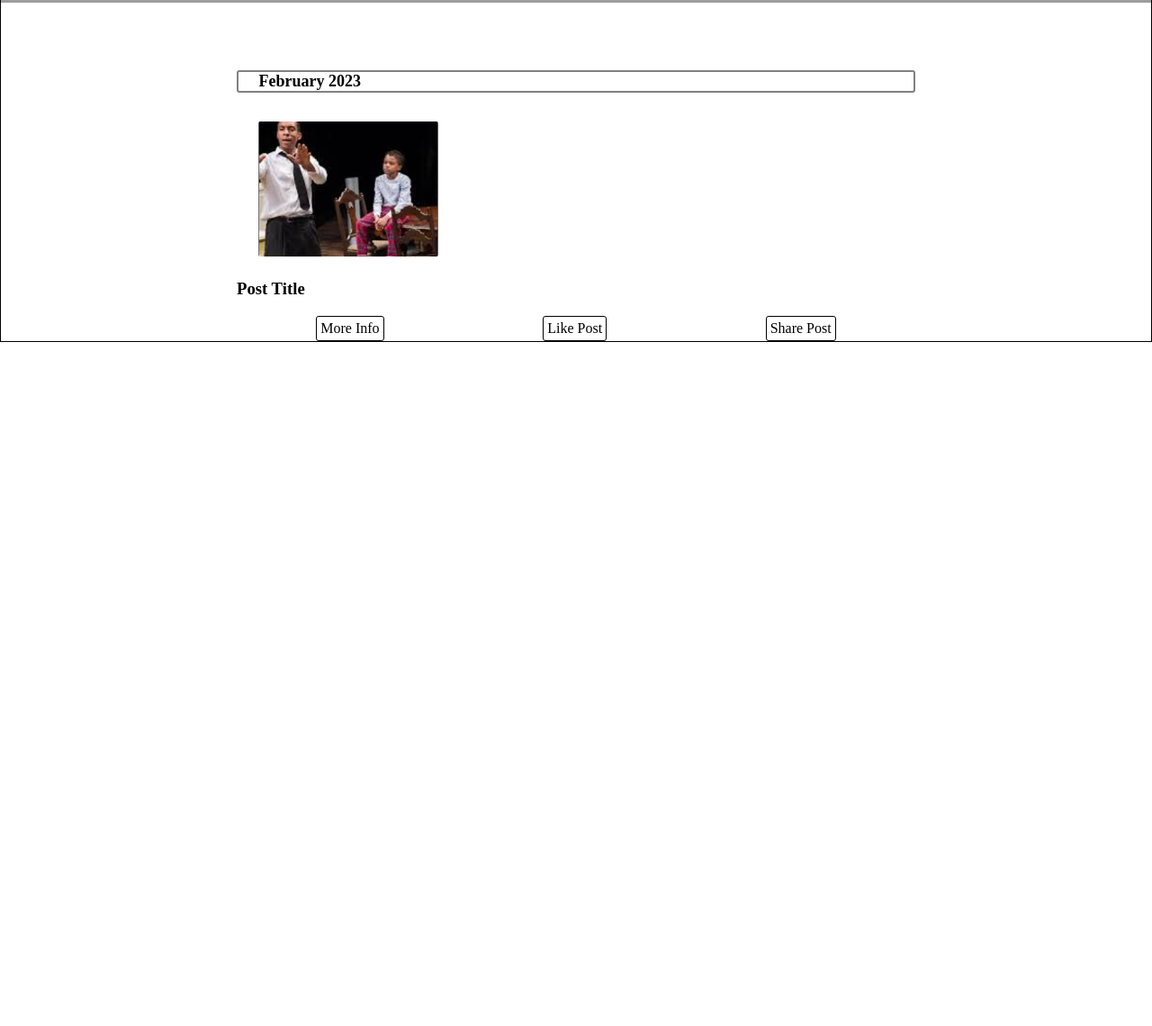
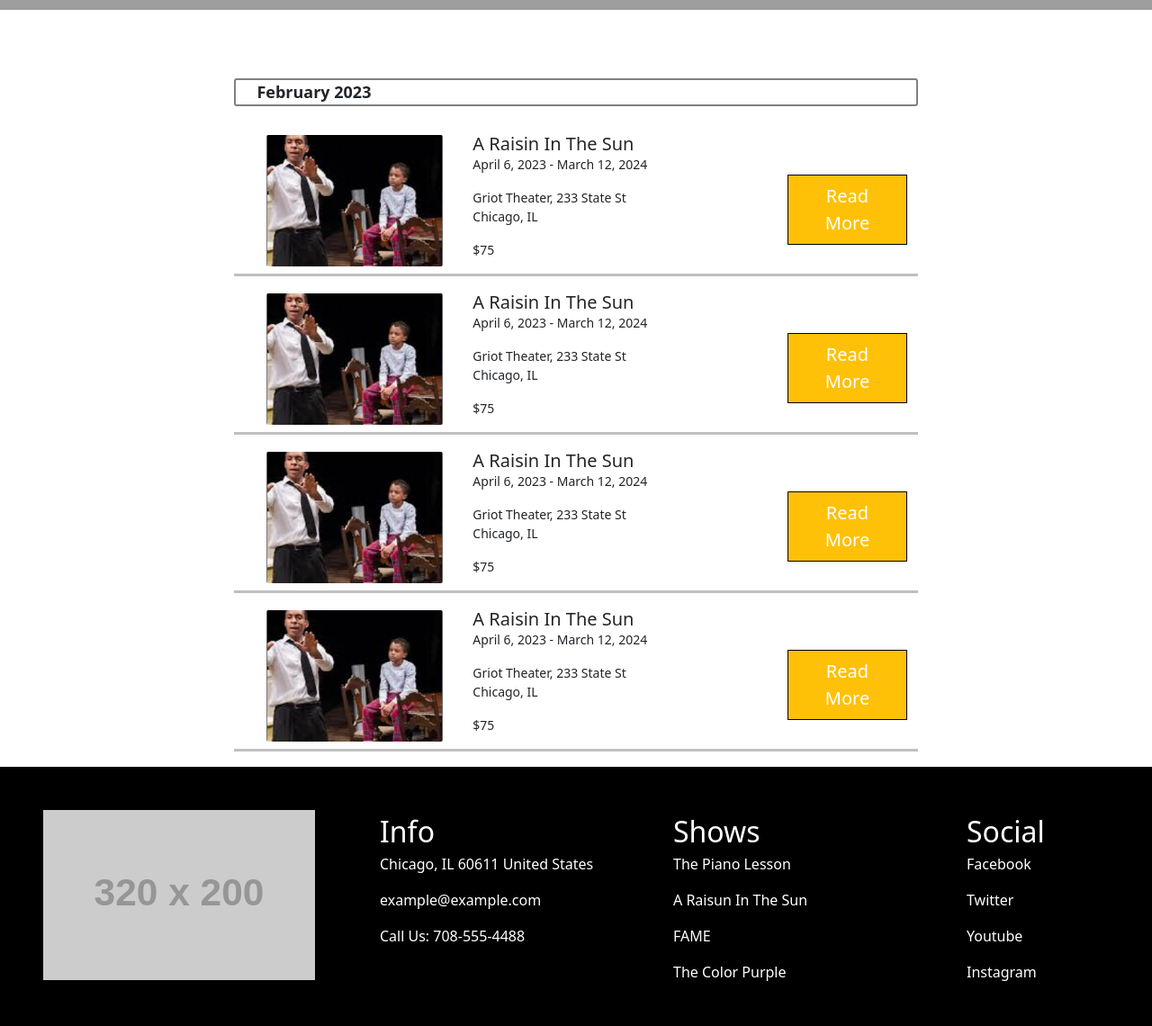
Before and after one commit to warmstrongsr/Week-1-Day-3, a plain HTML site: page Assignment/Griot_Theater.html in a window 1280 px wide. Shown: the part 689-1829 px from the top of the page at 90% size. Before the commit the page ends 1069 px from the top, so only its background shows below. Drawn offline with nearby package versions, Linux system fonts and the light colour scheme; grey boxes are pictures that could not be loaded; placeholder pictures from the web are drawn by us.

Commit message:
all but symbols assignment

```diff
--- a/Assignment/Griot_Theater.css
+++ b/Assignment/Griot_Theater.css
@@ -2,7 +2,7 @@ body {
     margin: 0px;
     margin-top: 0%;
     padding: 0%;
-    border: 1px solid black;
+    /* border: 1px solid red; */
     /* background-color: black;    */
 }
 
@@ -46,7 +46,7 @@ body {
     color: white;
     text-align: right;
     padding: 0px 29px;
-    text-decoration: none;
+    /* text-decoration: none; */
     list-style-type: none;
     float: right;
     margin: 0%;
@@ -79,6 +79,7 @@ main {
     display: flex;
     flex-direction: column;
     flex: wrap;
+    /* border: 2px solid red; */
     /* margin-top: -0%; */
 }
 
@@ -126,7 +127,7 @@ main {
     padding: em;
     margin-top: 10%;
     border-radius: 3px;
-    width: 750px;
+    width: 760px;
     margin-bottom: 4%;
     height: px;
     font-size: large;
@@ -154,3 +155,25 @@ main {
     color: lightblue;
     border-color: lightblue;
 }
+
+hr {
+    height: 4px;
+    color: black;
+}
+
+footer {
+    background-color: black;
+    height: 400px;
+    color: white;
+    /* border: 1px solid red; */
+}
+
+
+
+
+#Ftli1 {
+    font-size: xx-large;
+    color: white;
+    text-decoration: none;
+    margin-bottom: 10px;
+}
--- a/Assignment/Griot_Theater.html
+++ b/Assignment/Griot_Theater.html
@@ -9,7 +9,10 @@
         content="width=device-width, initial-scale=1, shrink-to-fit=no">
     <meta http-equiv="X-UA-Compatible" content="IE=edge">
     <!-- Bootstrap CSS v5.2.1 -->
-
+    <link rel="stylesheet"
+        href="https://cdn.jsdelivr.net/npm/bootstrap@5.3.0-alpha1/dist/css/bootstrap.min.css">
+    <link rel="stylesheet"
+        href="https://cdn.jsdelivr.net/npm/bootstrap@5.3.0-alpha1/dist/js/bootstrap.bundle.min.js">
     <link rel="stylesheet" href="Griot_Theater.css">
 
 </head>
@@ -19,11 +22,11 @@
     <header>
         <span class="flex-container">
                 <span><a id="GT" href="#">Griot Theater</a>
-                    <li id="navli"><a href="#">Contact</a></li>
-                    <li id="navli"><a href="#">Mission</a></li>
-                    <li id="navli"><a href="#">Our Actors</a></li>
-                    <li id="navli"><a href="#">Features</a></li>
-                    <li id="navli"><a href="#">Home</a></li>
+                    <li id="navli"><a href="#"style="color: white; text-decoration: none;">Contact</a></li>
+                    <li id="navli"><a href="#"style="color: white; text-decoration: none;">Mission</a></li>
+                    <li id="navli"><a href="#"style="color: white; text-decoration: none;">Our Actors</a></li>
+                    <li id="navli"><a href="#"style="color: white; text-decoration: none;">Features</a></li>
+                    <li id="navli"><a href="#"style="color: white; text-decoration: none;">Home</a></li>
                 </span></span>
         <div class="hero-image">
             <div class="hero-text">Featured Shows</div>
@@ -38,25 +41,84 @@
     <!-- single post card -->
     <div class="post-card">&nbsp;&nbsp;&nbsp;&nbsp;  February 2023</div>
 
-        <div class="Pic">
-            <img src="../Images/a-raisin-in-the-sun-theater-1.png" alt="Profile Picture" id="Pic">
+    <div class="container">
+        <div class="row">
+            <div class="col-4 "><img src="../Images/a-raisin-in-the-sun-theater-1.png" alt="Profile Picture"
+                id="Pic"></div>
+            <div class="col-4 "><h5 class="card-title">A Raisin In The Sun</h5>
+                <small><p>April 6, 2023 - March 12, 2024</p>
+            <p>Griot Theater, 233 State St Chicago, IL</p>
+            <p>$75</p></small></div>
+            <div class="col-4  text-center justify-content-between-2"><button type="button" class="btn btn-warning btn-lg me-" style="border-radius: 0px;border: 1px solid black;color: white;margin-top: 20%; margin-left: 42%;">Read More</button></div>
+
+        <hr class=" border-muted border-3 opacity-35">
+        </div>
+        <div class="row">
+            <div class="col-4 "><img src="../Images/a-raisin-in-the-sun-theater-1.png" alt="Profile Picture"
+                id="Pic"></div>
+            <div class="col-4 "><h5 class="card-title">A Raisin In The Sun</h5>
+                <small><p>April 6, 2023 - March 12, 2024</p>
+            <p>Griot Theater, 233 State St Chicago, IL</p>
+            <p>$75</p></small></div>
+            <div class="col-4  text-center justify-content-md-2"><button type="button" class="btn btn-warning btn-lg me-" style="border-radius: 0px;border: 1px solid black;color: white;margin-top: 20%; margin-left: 42%;">Read More</button></div>
+
+        <hr class=" border-muted border-3 opacity-35">
+        </div>
+        <div class="row">
+            <div class="col-4 "><img src="../Images/a-raisin-in-the-sun-theater-1.png" alt="Profile Picture"
+                id="Pic"></div>
+            <div class="col-4 "><h5 class="card-title">A Raisin In The Sun</h5>
+                <small><p>April 6, 2023 - March 12, 2024</p>
+            <p>Griot Theater, 233 State St Chicago, IL</p>
+            <p>$75</p></small></div>
+            <div class="col-4  text-center justify-content-md-2"><button type="button" class="btn btn-warning btn-lg me-" style="border-radius: 0px;border: 1px solid black;color: white;margin-top: 20%; margin-left: 42%;">Read More</button></div>
+
+        <hr class=" border-muted border-3 opacity-35">
+        </div>
+        <div class="row">
+            <div class="col-4 "><img src="../Images/a-raisin-in-the-sun-theater-1.png" alt="Profile Picture"
+                id="Pic"></div>
+            <div class="col-4 "><h5 class="card-title">A Raisin In The Sun</h5>
+                <small><p>April 6, 2023 - March 12, 2024</p>
+            <p>Griot Theater, 233 State St Chicago, IL</p>
+            <p>$75</p></small></div>
+            <div class="col-4  text-center "><button type="button" class="btn btn-warning btn-lg " style="border-radius: 0px;border: 1px solid black;color: white;margin-top: 20%; margin-left: 42%;">Read More</button></div>
+
+        <hr class=" border-muted border-3 opacity-35">
+        </div>
+
+
 
         </div>
-        <!-- title section -->
-        <h3 class="card-title">Post Title</h3>
-        <!-- content section -->
+    </div>
 
-        <!-- post links  -->
-        <div class="card-links">
-            <a href="#">More Info</a>
-            <a href="#">Like Post</a>
-            <a href="#">Share Post</a>
-        </div>
     </main>
     <footer>
         <!-- place footer here -->
+        <div class="row">
+        <img class="col-3 m-5" src="http://placehold.it/320x200" alt="">
+
+            <div class="col-3 mt-5 "><a id="Ftli1" href="#">Info</a>
+                <p class="navftli"><a href="#"style="color: white; text-decoration: none;">Chicago, IL 60611 United States</a></p>
+                <p class="navftli"><a href="#"style="color: white; text-decoration: none;">example@example.com</a></p>
+                <p class="navftli"><a href="#"style="color: white; text-decoration: none;">Call Us: 708-555-4488</a></p>
+            </div>
+            <div class="col-3 mt-5 ml-5 "><a id="Ftli1" href="#">Shows</a>
+                <p class="navftli"><a href="#"style="color: white; text-decoration: none;">The Piano Lesson</a></p>
+                <p class="navftli"><a href="#"style="color: white; text-decoration: none;">A Raisun In The Sun</a></p>
+                <p class="navftli"><a href="#"style="color: white; text-decoration: none;">FAME</a></p>
+                <p class="navftli"><a href="#"style="color: white; text-decoration: none;">The Color Purple</a></p>
+            </div>
+            <div class="col-2 mt-5 "><a id="Ftli1" href="#">Social</a>
+                <p class="navftli"><a href="#" style="color: white; text-decoration: none;">Facebook</a></p>
+                <p class="navftli"><a href="#"style="color: white; text-decoration: none;">Twitter</a></li>
+                <p class="navftli"><a href="#"style="color: white; text-decoration: none;">Youtube</a></p>
+                <p class="navftli"><a href="#"style="color: white; text-decoration: none;">Instagram</a></li>
+            </div>
+        </div>
     </footer>
-    <!-- Bootstrap JavaScript Libraries -->
+
+
 
 
 
--- a/css_grid_demo/css/main.css
+++ b/css_grid_demo/css/main.css
@@ -1,6 +1,7 @@
 body{
     background-color: whitesmoke;
     margin: 0;
+    height: 8000px;
 }
 
 /* .area-border {
@@ -82,7 +83,7 @@ ul{
 }
 
 .post-card{
-    border: 2px solid lightblue;
+    border: 2px solid gray;
     padding: 1em;
     margin-top: 3%;
     border-radius: 3px;
@@ -108,3 +109,12 @@ ul{
     color: lightblue;
     border-color: lightblue;
 }
+.col-4border {
+    display: flex;
+    justify-content: space-around;
+    text-decoration: none;
+    color: black;
+    border: 1px solid black;
+    padding: 4px;
+    border-radius: 3px;
+}
```
